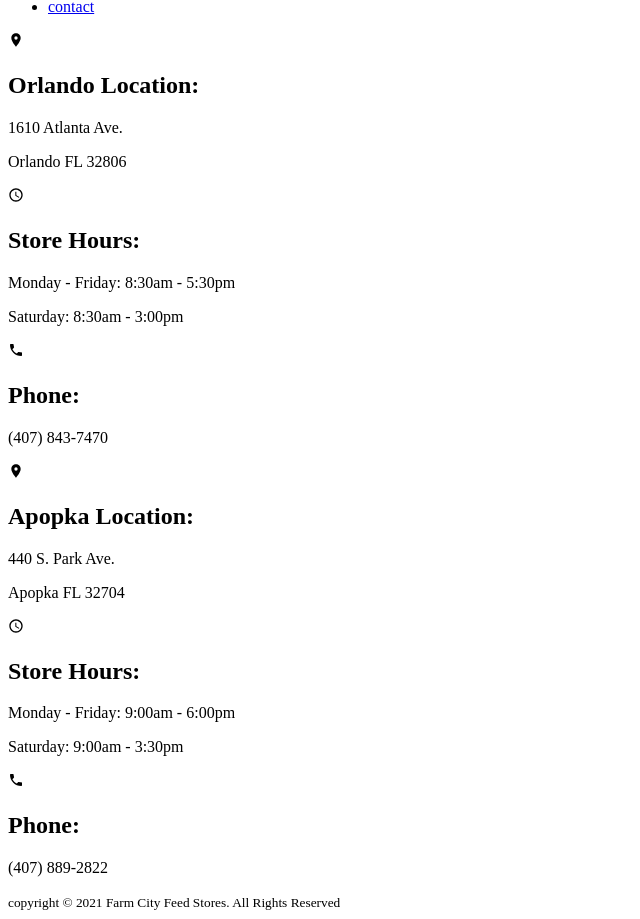
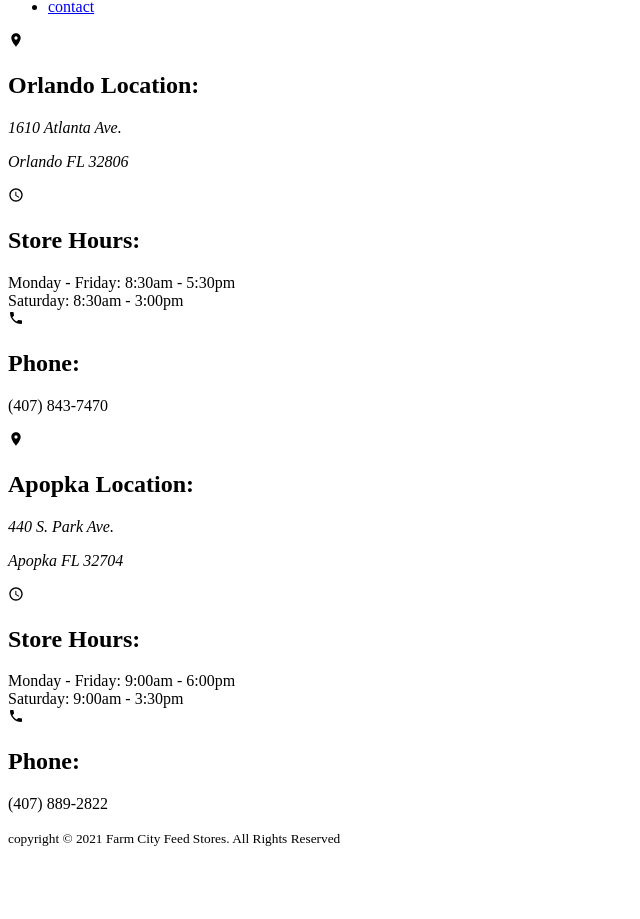
Before and after one commit to scottdiemer/farmcity, a Next.js app: page / in a window 1280 px wide. Shown: the part 5795-6714 px from the top of the page, without its empty margins (0-640 px from the left). After the commit the page ends 6650 px from the top, so only its background shows below. Built offline with nearby package versions, Linux system fonts and the light colour scheme.

Commit message:
Refactored

```diff
--- /dev/null
+++ b/components/Address.js
@@ -0,0 +1,8 @@
+export default function Address({ street, city, state, zip }) {
+  return (
+    <address>
+      <p>{street}</p>
+      <p>{`${city} ${state} ${zip}`}</p>
+    </address>
+  );
+}
--- a/components/Banner.js
+++ b/components/Banner.js
@@ -2,10 +2,7 @@
 
 export default function Hero({ image, alt, title }) {
   return (
-    <div
-      className="relative block"
-      style={{ width: "100vw", height: "30vh", zIndex: "-1" }}
-    >
+    <div className="relative block w-full h-52">
       <Image src={image} layout="fill" objectFit="cover" alt={alt} />
       <div className="absolute inset-0 flex flex-col bg-gray-900/50">
         <div className="container flex flex-col items-center">
--- /dev/null
+++ b/components/BusinessHours.js
@@ -0,0 +1,7 @@
+export default function BusinessHours({ day, hours }) {
+  return (
+    <div>
+      {day}: {hours}
+    </div>
+  );
+}
--- /dev/null
+++ b/components/DaysEnum.js
@@ -0,0 +1,14 @@
+// Days enum
+const Days = {
+  Monday: "Monday",
+  Tuesday: "Tuesday",
+  Wednesday: "Wednesday",
+  Thursday: "Thursday",
+  Friday: "Friday",
+  Saturday: "Saturday",
+  Sunday: "Sunday",
+  Weekdays: "Monday - Friday",
+  Weekends: "Saturday - Sunday",
+};
+
+export default Days;
--- a/components/Footer.js
+++ b/components/Footer.js
@@ -1,12 +1,18 @@
 import Link from "next/link";
 import links from "../data/links";
-import storeInfo from "../data/store-info";
-import { MdLocationOn, MdPhone, MdAccessTime } from "react-icons/md";
+import StoreInfo from "../data/StoreInfo";
+import {
+  LocationIconHeader,
+  PhoneIconHeader,
+  TimeIconHeader,
+} from "../components/IconHeader";
+import Address from "../components/Address";
+import Days from "../components/DaysEnum";
+import BusinessHours from "../components/BusinessHours";
 import Logo from "./Logo";
 import Copyright from "./Copyright";
 
 export default function Footer() {
-  const infoHeader = "ml-2 font-semibold";
   return (
     <>
       <footer className="bg-spicy-mix">
@@ -28,29 +34,36 @@
               })}
             </ul>
           </div>
-          {storeInfo.map((item, index) => {
+          {StoreInfo.map((item, index) => {
             return (
               <div
                 key={index}
                 className="flex flex-col items-center p-2 mt-2 text-sm md:items-start"
               >
-                <div className="flex text-gray-200">
-                  <MdLocationOn />
-                  <h2 className={infoHeader}>{item.location} Location:</h2>
+                <div className="py-2">
+                  <LocationIconHeader title={`${item.location} Location:`} />
+                  <Address
+                    street={item.street}
+                    city={item.city}
+                    state={item.state}
+                    zip={item.zip}
+                  />
                 </div>
-                <p>{item.address}</p>
-                <p>{item.city + " " + item.state + " " + item.zip}</p>
-                <div className="flex mt-2 text-gray-200">
-                  <MdAccessTime />
-                  <h2 className={infoHeader}>Store Hours:</h2>
+                <div className="py-2">
+                  <TimeIconHeader title="Store Hours:" />
+                  <BusinessHours
+                    day={Days.Weekdays}
+                    hours={item.weekdayHours}
+                  />
+                  <BusinessHours
+                    day={Days.Saturday}
+                    hours={item.saturdayHours}
+                  />
                 </div>
-                <p>Monday - Friday: {item.weekdayHours}</p>
-                <p>Saturday: {item.saturdayHours}</p>
-                <div className="flex mt-2 text-gray-200">
-                  <MdPhone />
-                  <h2 className={infoHeader}>Phone:</h2>
+                <div className="py-2">
+                  <PhoneIconHeader title="Phone:" />
+                  <p>{item.phone}</p>
                 </div>
-                <p>{item.phone}</p>
               </div>
             );
           })}
--- /dev/null
+++ b/components/IconHeader.js
@@ -0,0 +1,22 @@
+import { MdLocationOn, MdPhone, MdAccessTime } from "react-icons/md";
+
+export function IconHeader({ title, icon }) {
+  return (
+    <div className="flex text-gray-200">
+      {icon}
+      <h2 className="ml-2 font-semibold">{title}</h2>
+    </div>
+  );
+}
+
+export function LocationIconHeader({ title }) {
+  return <IconHeader icon={<MdLocationOn />} title={title} />;
+}
+
+export function PhoneIconHeader({ title }) {
+  return <IconHeader icon={<MdPhone />} title={title} />;
+}
+
+export function TimeIconHeader({ title }) {
+  return <IconHeader icon={<MdAccessTime />} title={title} />;
+}
--- a/data/store-info.js
+++ b/data/StoreInfo.js
@@ -1,7 +1,7 @@
-export default [
+const StoreInfo = [
   {
     location: "Orlando",
-    address: "1610 Atlanta Ave.",
+    street: "1610 Atlanta Ave.",
     city: "Orlando",
     state: "FL",
     zip: "32806",
@@ -12,7 +12,7 @@
   },
   {
     location: "Apopka",
-    address: "440 S. Park Ave.",
+    street: "440 S. Park Ave.",
     city: "Apopka",
     state: "FL",
     zip: "32704",
@@ -22,3 +22,5 @@
     imageUrl: "/img/locations/apopka.jpg",
   },
 ];
+
+export default StoreInfo;
--- a/data/categories.js
+++ b/data/categories.js
@@ -1,4 +1,4 @@
-export default [
+const Categories = [
   {
     title: "Horse",
     description:
@@ -31,3 +31,5 @@
     imageUrl: "/img/categories/deer.jpg",
   },
 ];
+
+export default Categories;
--- a/data/links.js
+++ b/data/links.js
@@ -1,4 +1,4 @@
-export default [
+const NavLinks = [
   {
     path: "/",
     text: "home",
@@ -8,8 +8,8 @@
     text: "about",
   },
   {
-  	path: "/products",
-  	text: "products",
+    path: "/products",
+    text: "products",
   },
   {
     path: "/specials",
@@ -19,4 +19,6 @@
     path: "/contact",
     text: "contact",
   },
-]
+];
+
+export default NavLinks;
```
Also changed, not shown: components/GroupHeader.js (added, +7 -0 lines), components/MailingListSubscribe.js (deleted, +0 -33 lines), pages/contact.js (+23 -23 lines).
